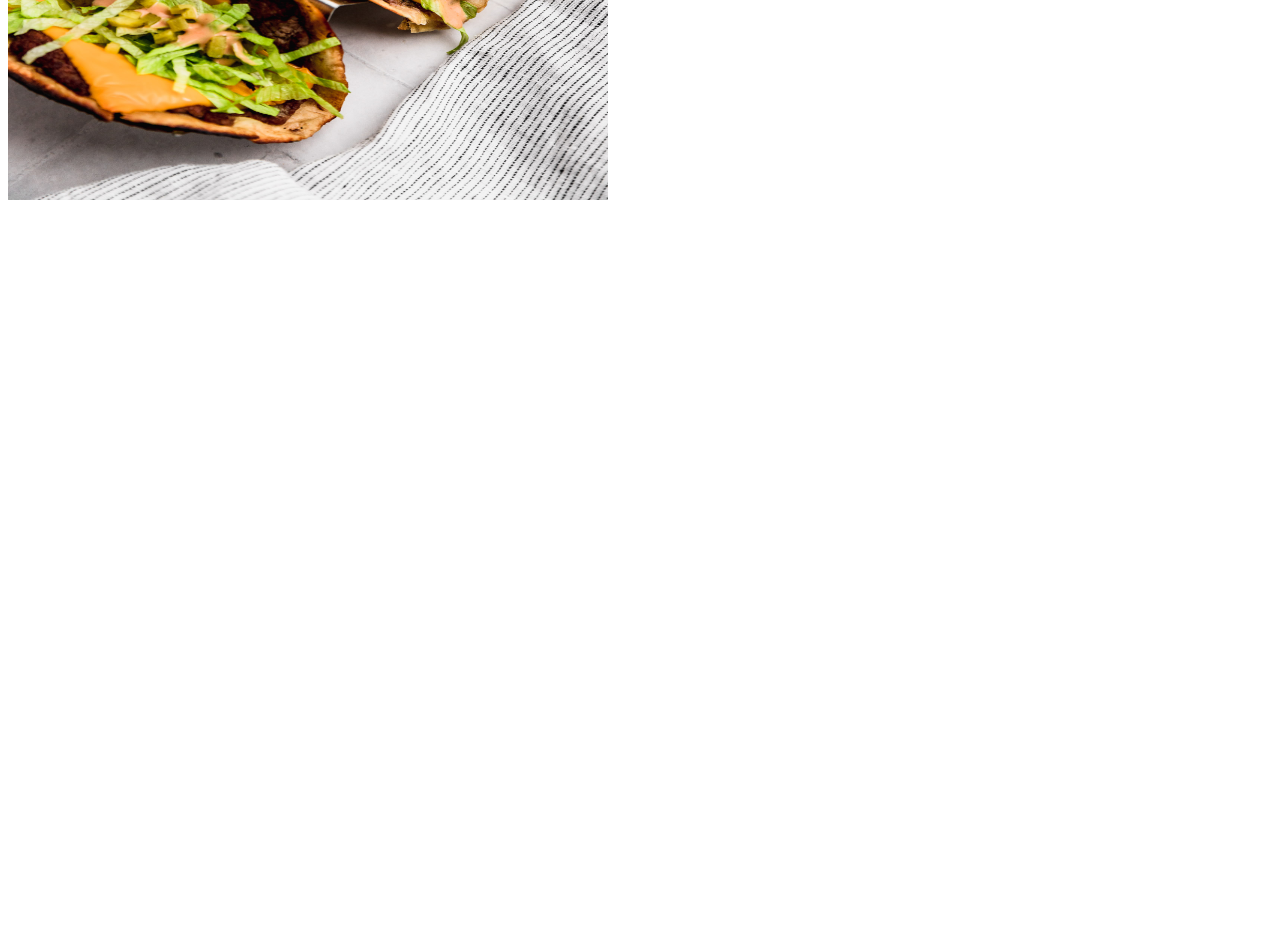
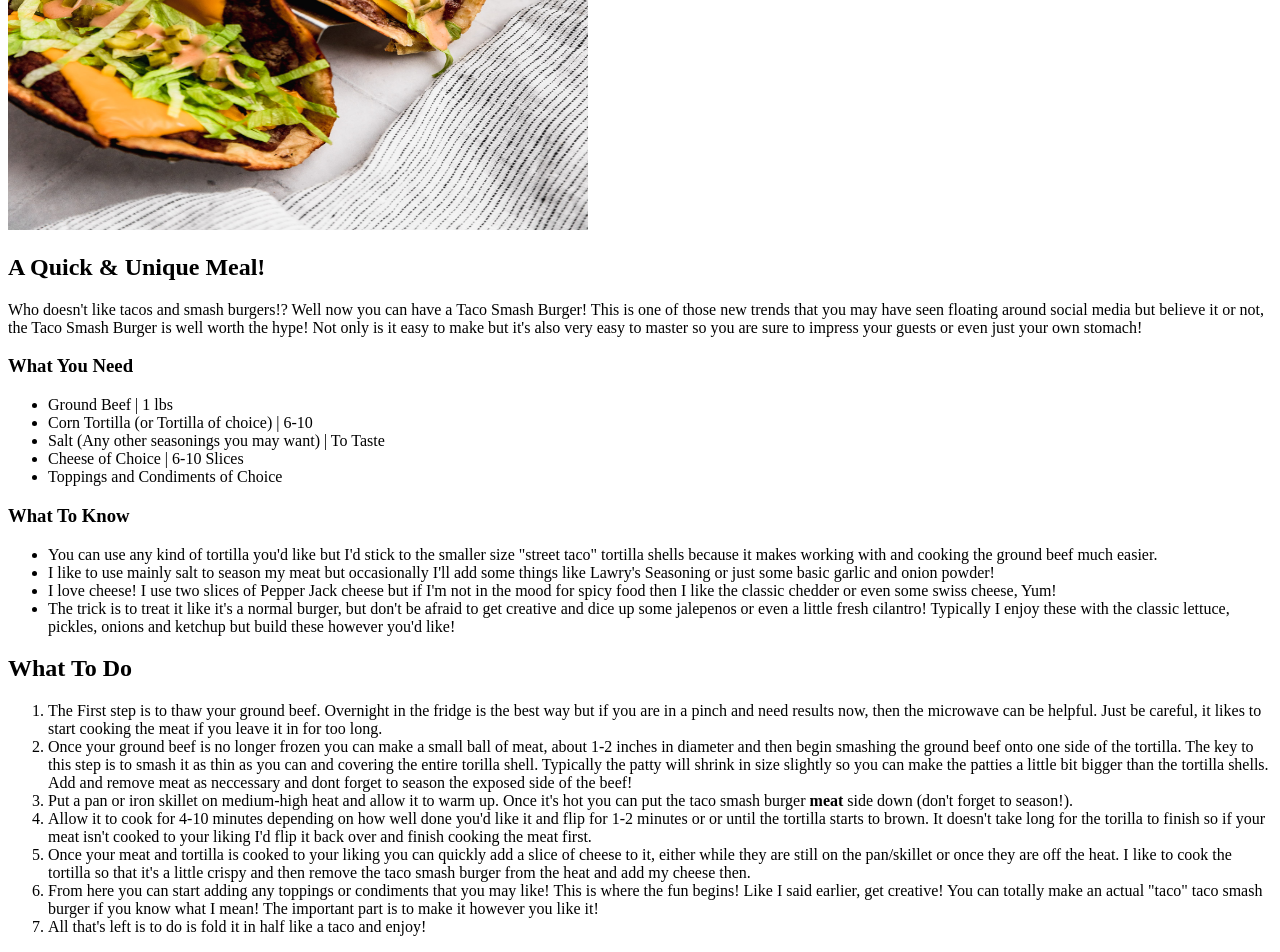
Before and after one commit to khoogterp/odin-recipes, a plain HTML site: page recipes/taco-burger.html in a window 1280 px wide. Shown: the part 500-1452 px from the top of the page. Before the commit the page ends 800 px from the top, so only its background shows below. Drawn offline with Linux system fonts and the light colour scheme.

Commit message:
Add recipe info for taco-burger.html
Added A h2 under the img along with a brief description in a p tag.
Added 2 ul with the ingredients and the "What You Need To Know" section.
Added an ol with the instructions on how to make the recipe.

```diff
--- a/recipes/taco-burger.html
+++ b/recipes/taco-burger.html
@@ -9,7 +9,77 @@
 
 <body>
   <h1>Taco Smash Burger</h1>
-  <img src="../images/taco-burger.jpg" height="620" width="600">
+  <img src="../images/taco-burger.jpg" height="650" width="580">
+  <h2>A Quick & Unique Meal!</h2>
+  <p>
+    Who doesn't like tacos and smash burgers!? Well now you can have a Taco Smash Burger! This is one of
+    those new trends that you may have seen floating around social media but believe it or not, the Taco
+    Smash Burger is well worth the hype! Not only is it easy to make but it's also very easy to master so you
+    are sure to impress your guests or even just your own stomach!
+  </p>
+  <h3>What You Need</h3>
+  <ul>
+    <li>Ground Beef | 1 lbs</li>
+    <li>Corn Tortilla (or Tortilla of choice) | 6-10</li>
+    <li>Salt (Any other seasonings you may want) | To Taste</li>
+    <li>Cheese of Choice | 6-10 Slices</li>
+    <li>Toppings and Condiments of Choice</li>
+  </ul>
+  <h3>What To Know</h3>
+  <ul>
+    <li>
+      You can use any kind of tortilla you'd like but I'd stick to the smaller size "street taco" tortilla
+      shells because it makes working with and cooking the ground beef much easier.
+    </li>
+    <li>
+      I like to use mainly salt to season my meat but occasionally I'll add some things like
+      Lawry's Seasoning or just some basic garlic and onion powder!
+    </li>
+    <li>
+      I love cheese! I use two slices of Pepper Jack cheese but if I'm not in the mood for spicy food then
+      I like the classic chedder or even some swiss cheese, Yum!
+    </li>
+    <li>
+      The trick is to treat it like it's a normal burger, but don't be afraid to get creative and dice up some
+      jalepenos or even a little fresh cilantro! Typically I enjoy these with the classic lettuce, pickles,
+      onions and ketchup but build these however you'd like!
+    </li>
+  </ul>
+  <h2>What To Do</h2>
+  <ol>
+    <li>
+      The First step is to thaw your ground beef. Overnight in the fridge is the best way but if you are in a
+      pinch and need results now, then the microwave can be helpful. Just be careful, it likes to start cooking
+      the meat if you leave it in for too long.
+    </li>
+    <li>
+      Once your ground beef is no longer frozen you can make a small ball of meat, about 1-2 inches in diameter
+      and then begin smashing the ground beef onto one side of the tortilla. The key to this step is to smash
+      it as thin as you can and covering the entire torilla shell. Typically the patty will shrink in size
+      slightly so you can make the patties a little bit bigger than the tortilla shells. Add and remove meat
+      as neccessary and dont forget to season the exposed side of the beef!
+    </li>
+    <li>
+      Put a pan or iron skillet on medium-high heat and allow it to warm up. Once it's hot you can put the
+      taco smash burger <strong>meat</strong> side down (don't forget to season!).
+    </li>
+    <li>
+      Allow it to cook for 4-10 minutes depending on how well done you'd like it and flip for 1-2 minutes or
+      or until the tortilla starts to brown. It doesn't take long for the torilla to finish so if your meat
+      isn't cooked to your liking I'd flip it back over and finish cooking the meat first.
+    </li>
+    <li>
+      Once your meat and tortilla is cooked to your liking you can quickly add a slice of cheese to it, either
+      while they are still on the pan/skillet or once they are off the heat. I like to cook the tortilla so
+      that it's a little crispy and then remove the taco smash burger from the heat and add my cheese then.
+    </li>
+    <li>
+      From here you can start adding any toppings or condiments that you may like! This is where the fun
+      begins! Like I said earlier, get creative! You can totally make an actual "taco" taco smash burger
+      if you know what I mean! The important part is to make it however you like it!
+    </li>
+    <li>All that's left is to do is fold it in half like a taco and enjoy!</li>
+  </ol>
 </body>
 
 </html>
```
